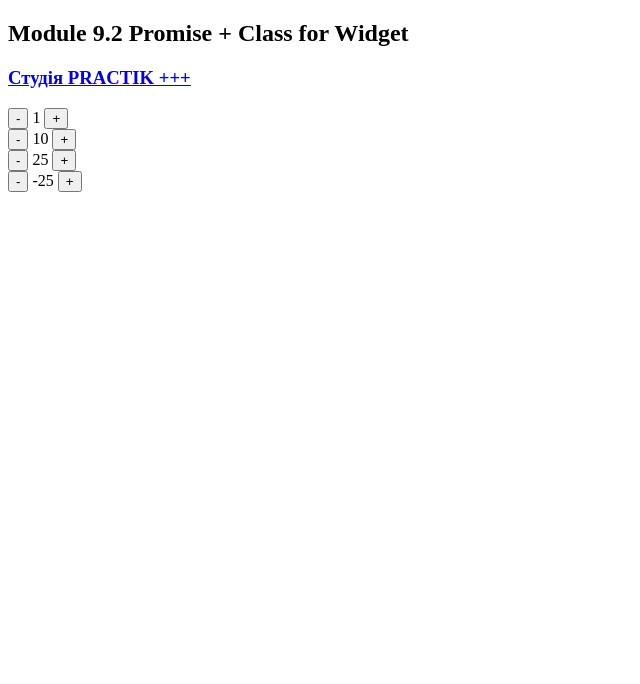
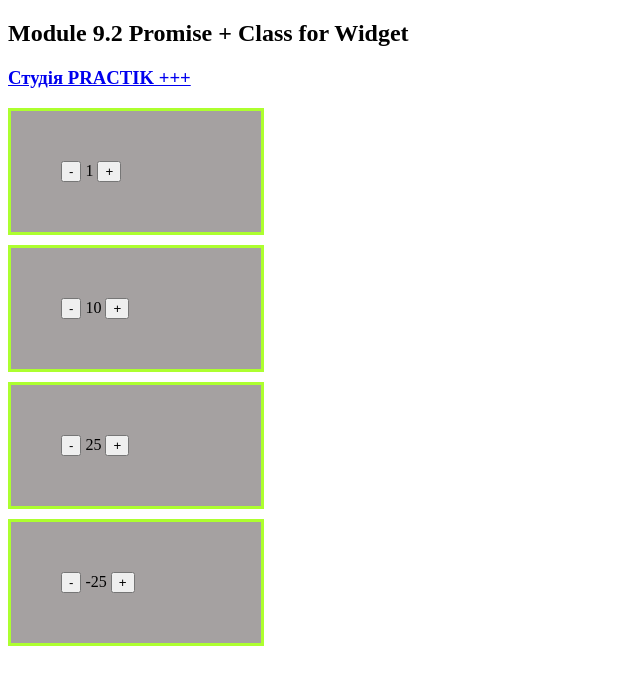
Before and after one commit to HryhoriiAndriiets1974/js-practik, a website with bundled scripts: page class-for-widget.html in a window 1280 px wide. Shown: the whole page, without its empty margins (0-640 px from the left). Built offline with nearby package versions, Linux system fonts and the light colour scheme.

Commit message:
widget+style

```diff
--- a/class-for-widget.html
+++ b/class-for-widget.html
@@ -5,6 +5,15 @@
     <meta http-equiv="X-UA-Compatible" content="IE=edge" />
     <meta name="viewport" content="width=device-width, initial-scale=1.0" />
     <title>JS Group 45-46</title>
+    <style>
+      div {
+        width: 150px;
+        border: 3px solid greenyellow;
+        padding: 50px;
+        margin-bottom: 10px;
+        background-color: rgb(165, 161, 161);
+      }
+    </style>
   </head>
   <body>
     <h2>Module 9.2 Promise + Class for Widget </h2>
```
